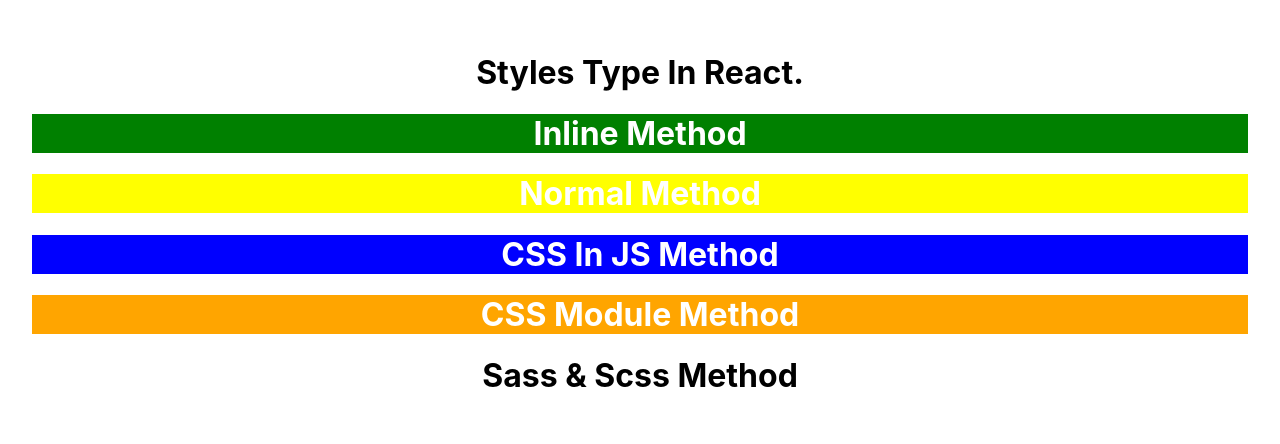
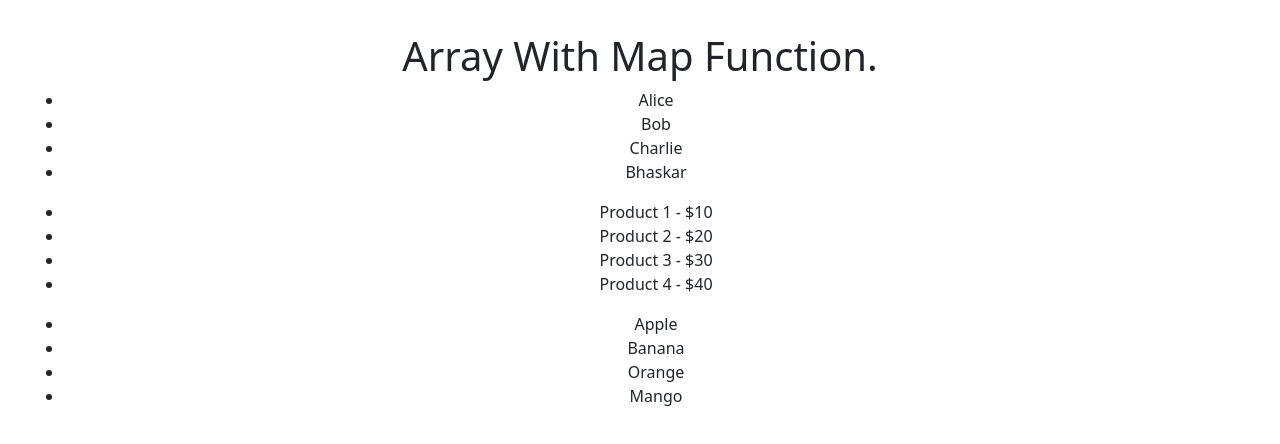
Before and after one commit to akashdomadiya/react-tuts, a React (Create React App) app: page / in a window 1280 px wide. Shown: the top 444 px of the page. Built offline with nearby package versions, Linux system fonts and the light colour scheme.

Commit message:
mapfunction

```diff
--- a/package.json
+++ b/package.json
@@ -6,6 +6,7 @@
     "@testing-library/jest-dom": "^5.17.0",
     "@testing-library/react": "^13.4.0",
     "@testing-library/user-event": "^13.5.0",
+    "bootstrap": "^5.2.3",
     "react": "^18.2.0",
     "react-dom": "^18.2.0",
     "react-scripts": "5.0.1",
--- a/src/App.js
+++ b/src/App.js
@@ -1,45 +1,63 @@
 import React from "react";
 import "./App.css";
 
-// Example 2
-import "./style.css";
+function App() {
+  // Example 1
+  const names = ["Alice", "Bob", "Charlie", "Bhaskar"];
 
-// Example 4
-import Style from "./style.module.css";
+  // Exmaple 2 Array of Objects
+  const products = [
+    {
+      id: 1,
+      name: "Product 1",
+      price: 10,
+    },
+    {
+      id: 2,
+      name: "Product 2",
+      price: 20,
+    },
+    {
+      id: 3,
+      name: "Product 3",
+      price: 30,
+    },
+    {
+      id: 4,
+      name: "Product 4",
+      price: 40,
+    },
+  ];
 
-// Example 5
-import "./style.css";
+  // Example 3 return map function
+  const fruits = ["Apple", "Banana", "Orange", "Mango"];
 
-function App() {
-  // Example 3
-  const headline = {
-    color: "#fff",
-    backgroundColor: "blue",
-  };
+  // Using map to tranform the array of fruits into an array of react elements
+  const fruitItems = fruits.map((fruit, index) => <li key={index}>{fruit}</li>);
 
   return (
     <>
       <div className="App">
-        <h1>Styles Type In React.</h1>
+        <h1>Array With Map Function.</h1>
 
-        {/* Example 1 Inline CSS */}
-        <h1 style={{ color: "#fff", backgroundColor: "green" }}>
-          Inline Method
-        </h1>
+        {/* Example 1 */}
+        <ul>
+          {names.map((name, index) => (
+            <li key={index}>{name}</li>
+          ))}
+        </ul>
 
-        {/* Example 2 Normal CSS */}
-        <h1 className="primary">Normal Method</h1>
+        {/* Example 2 */}
+        <ul>
+          {products.map((product) => (
+            <li key={product.id}>
+              {product.name} - ${product.price}
+            </li>
+          ))}
+        </ul>
 
-        {/* Example 3 CSS In JS */}
-        <h1 style={headline}>CSS In JS Method</h1>
-
-        {/* Example 4 CSS Module */}
-        <h1 className={Style.title}>CSS Module Method</h1>
-
-        {/* Example 5 Sass & Scss */}
-        <h1 className="primary-sass">
-          Sass & <span>Scss</span> Method
-        </h1>
+        {/* Example 3 */}
+        <ul>{fruitItems}</ul>
       </div>
     </>
   );
--- a/src/index.js
+++ b/src/index.js
@@ -3,6 +3,8 @@ import ReactDOM from "react-dom/client";
 import "./index.css";
 import App from "./App";
 import reportWebVitals from "./reportWebVitals";
+
+import "bootstrap/dist/css/bootstrap.min.css";
 
 const root = ReactDOM.createRoot(document.getElementById("root"));
 root.render(<App />);
--- a/src/style.css
+++ /dev/null
@@ -1,4 +0,0 @@
-.primary {
-    color: #fff;
-    background-color: yellow;
-  }
--- a/src/style.module.css
+++ /dev/null
@@ -1,4 +0,0 @@
-.title {
-    color: #fff;
-    background-color: orange;
-  }
```
Also changed, not shown: src/RenderMethod.jsx (deleted, +0 -32 lines), src/Unmount.jsx (deleted, +0 -19 lines), src/UserTotal.jsx (deleted, +0 -21 lines), src/Users.jsx (deleted, +0 -17 lines), 1 other file (tests, documents, lock files or other folders).
